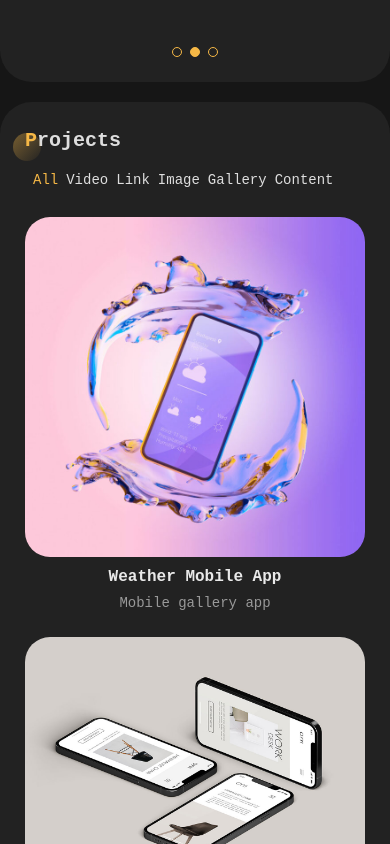
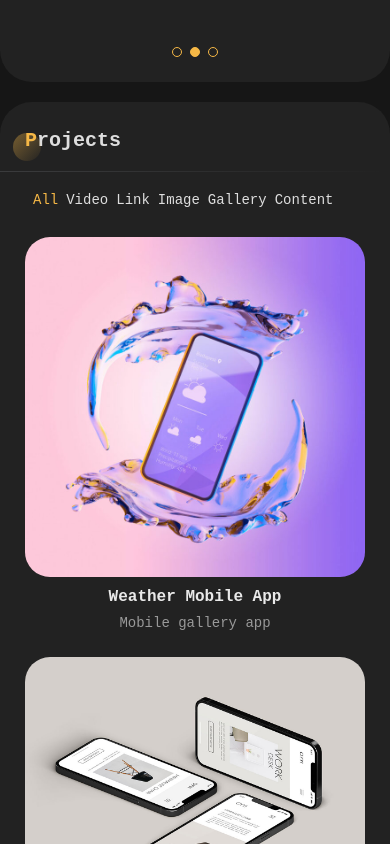
Before and after one commit to aehamdy/my-portfolio, a React (Vite) app: page / in a window 390 px wide. Shown: the part 6300-7144 px from the top of the page. Built offline with nearby package versions, Linux system fonts and the light colour scheme; a web font is replaced by a local one.

Commit message:
style: Adjust SeparatorToRight in rest sections/components

```diff
--- a/src/components/ContactSection.jsx
+++ b/src/components/ContactSection.jsx
@@ -2,6 +2,7 @@ import ContactForm from "./ContactForm";
 import GetInTouchList from "./GetInTouchList";
 import Map from "./Map";
 import SectionTitle from "./SectionTitle";
+import SeparatorToRight from "./SeparatorToRight";
 
 function ContactSection() {
   return (
@@ -10,7 +11,9 @@ function ContactSection() {
       className="py-main-section-padding bg-section-light dark:bg-section-dark rounded-main-section"
     >
       <SectionTitle title="get in touch" />
-
+      <div className="mt-horizontal-separator-mt">
+        <SeparatorToRight />
+      </div>
       <div className="flex flex-col items-start gap-7 mt-section-margin px-section-padding">
         <Map />
         <GetInTouchList />
@@ -18,6 +21,9 @@ function ContactSection() {
 
       <div className="mt-section-margin">
         <SectionTitle title="contact form" />
+        <div className="mt-horizontal-separator-mt">
+          <SeparatorToRight />
+        </div>
       </div>
 
       <div className="mt-section-margin px-section-padding">
--- a/src/components/ProjectCategories.jsx
+++ b/src/components/ProjectCategories.jsx
@@ -4,7 +4,7 @@ import ProjectCategoriesButton from "./ProjectCategoriesButton";
 
 function ProjectCategories({ setSelectedCategory }) {
   return (
-    <div className="flex gap-2 ms-2 pt-[12.5px] px-section-padding">
+    <div className="flex items-center gap-2 ms-2 px-section-padding">
       {projectCategories.map((item, i) => (
         <ProjectCategoriesButton
           key={i}
--- a/src/components/ProjectsSection.jsx
+++ b/src/components/ProjectsSection.jsx
@@ -2,6 +2,7 @@ import { useState } from "react";
 import ProjectCategories from "./ProjectCategories";
 import ProjectList from "./ProjectList";
 import SectionTitle from "./SectionTitle";
+import SeparatorToRight from "./SeparatorToRight";
 
 function ProjectsSection() {
   const [selectedCategory, setSelectedCategory] = useState("all");
@@ -11,8 +12,18 @@ function ProjectsSection() {
       id="projects"
       className="py-main-section-padding bg-section-light dark:bg-section-dark rounded-main-section"
     >
-      <SectionTitle title="projects" />
-      <ProjectCategories setSelectedCategory={setSelectedCategory} />
+      <div className="flex justify-between items-center">
+        <SectionTitle title="projects" />
+        <div className="hidden sm:block">
+          <ProjectCategories setSelectedCategory={setSelectedCategory} />
+        </div>
+      </div>
+      <div className="mt-horizontal-separator-mt">
+        <SeparatorToRight />
+      </div>
+      <div className="pt-4 sm:hidden">
+        <ProjectCategories setSelectedCategory={setSelectedCategory} />
+      </div>
       <ProjectList selectedCategory={selectedCategory} />
     </section>
   );
```
